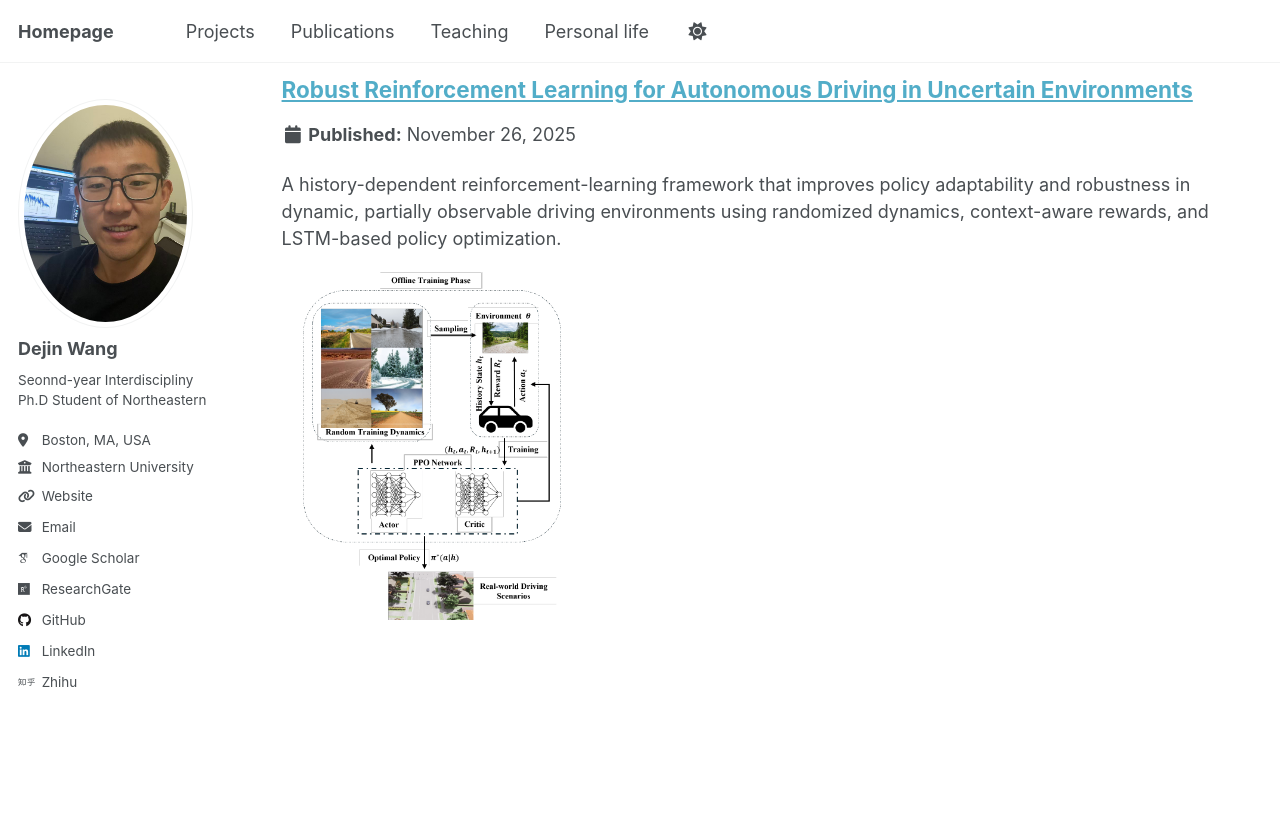
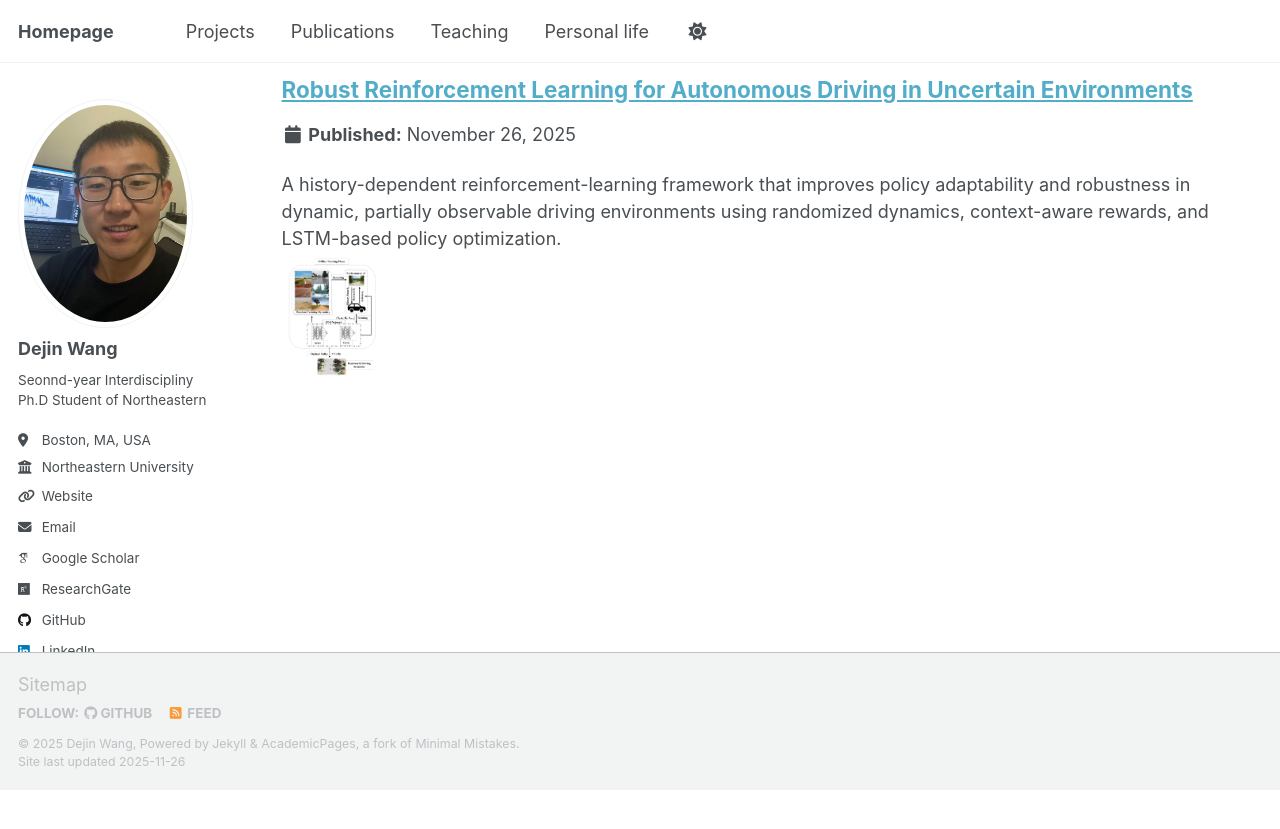
Before and after one commit to dejin-wang/dejin-wang.github.io, a Jekyll site: the page built from _pages/portfolio.html, in a window 1280 px wide and 900 px high, scrolled down 569 px. Shown: the top 829 px of the window. Built offline with Jekyll 4.4.1, drawn with Linux system fonts in a browser that asks for light colours; some web fonts are replaced; a script that is not in the unit is left out; after the commit the page ends 1359 px from its top, so only the background shows below that.

Commit message:
Update RobustRL.html

```diff
--- a/_portfolio/RobustRL.html
+++ b/_portfolio/RobustRL.html
@@ -1,6 +1,6 @@
 ---
 title: "Robust Reinforcement Learning for Autonomous Driving in Uncertain Environments"
-excerpt: "A history-dependent reinforcement-learning framework that improves policy adaptability and robustness in dynamic, partially observable driving environments using randomized dynamics, context-aware rewards, and LSTM-based policy optimization.<br/><img src='/images/RobustRL.png' style='width:300px;'>"
+excerpt: "A history-dependent reinforcement-learning framework that improves policy adaptability and robustness in dynamic, partially observable driving environments using randomized dynamics, context-aware rewards, and LSTM-based policy optimization.<br/><img src='/images/RobustRL.png' style='width:100px;'>"
 collection: portfolio
 ---
 
```
